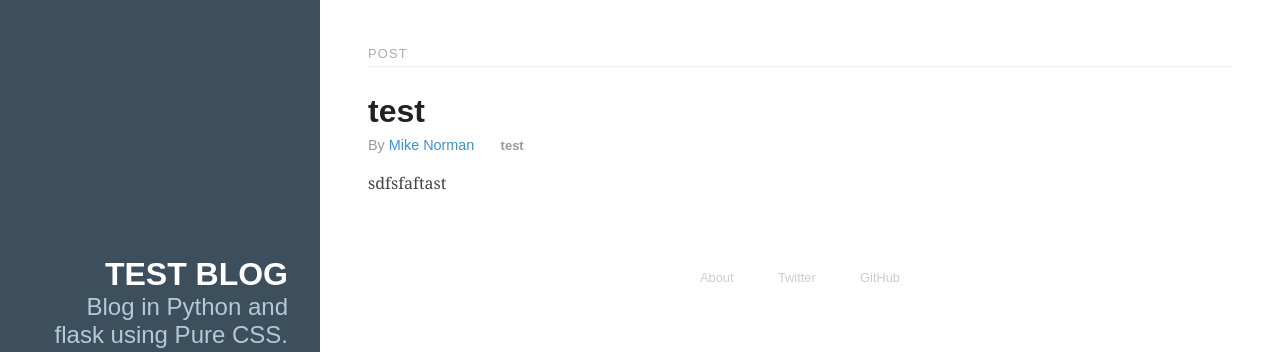
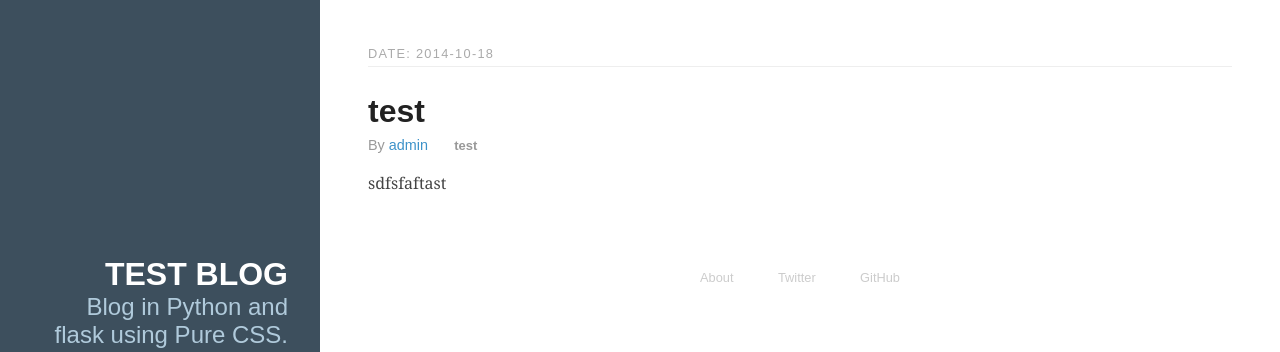
Before and after one commit to vishwa-deep/Websites-1, a Flask app: page /post/2 in a window 1280 px wide. Shown: the top 352 px of the page. Run offline with Flask 2, Linux system fonts and the light colour scheme; data comes from the database, SQL or seed files in the repository; both versions use the stored data as it was after the commit; some libraries are stand-ins or nearby versions.

Commit message:
added user post relationship

```diff
--- a/pyblog/db_create.py
+++ b/pyblog/db_create.py
@@ -5,7 +5,7 @@ from datetime import date
 
 db.create_all()
 
-db.session.add(Post('First post', 'this is my first post','Welcome', date(2014, 10, 03), None, 1))
+db.session.add(Post('First post', 'this is my first post','Welcome', date(2014, 10, 03), None, 1, 'Mike'))
 user = User(user_id='admin', authenticated=False)
 user.hash_password('password')
 new_usr = User(user_id='mike', authenticated=False)
--- a/pyblog/models.py
+++ b/pyblog/models.py
@@ -2,6 +2,7 @@ __author__ = 'admin'
 
 from views import db
 from passlib.apps import custom_app_context as pwd_context
+from flask.ext.login import current_user
 
 
 class Post(db.Model):
@@ -16,14 +17,16 @@ class Post(db.Model):
     posted_date = db.Column(db.Date, default=datetime.datetime.utcnow())
     updated_at = db.Column(db.Date, nullable=True)
     status = db.Column(db.Integer, default=1)
+    user_id = db.Column(db.String, db.ForeignKey('users.user_id'))
 
-    def __init__(self, title='', post_body='', tags='', posted_date=datetime.datetime.utcnow(), updated_at=None, status=1):
+    def __init__(self, title='', post_body='', tags='', posted_date=datetime.datetime.utcnow(), updated_at=None, status=1, user_id=''):
         self.title = title
         self.post_body = post_body
         self.tags = tags
         self.posted_date = posted_date
         self.updated_at = updated_at
         self.status = status
+        self.user_id = user_id
 
     def __repr__(self):
         return '<title %r>' % self.title
@@ -36,6 +39,7 @@ class User(db.Model):
     user_id = db.Column(db.String, primary_key=True)
     password_hash = db.Column(db.String)
     authenticated = db.Column(db.Boolean, default=False)
+    post = db.relationship('Post', backref='poster')
 
     def __init__(self, user_id, authenticated):
         self.user_id = user_id
--- a/pyblog/requirements.txt
+++ b/pyblog/requirements.txt
@@ -10,3 +10,4 @@ SQLAlchemy==0.9.7
 WTForms==2.0.1
 Werkzeug==0.9.6
 itsdangerous==0.24
+passlib==1.6.2
--- a/pyblog/templates/post.html
+++ b/pyblog/templates/post.html
@@ -3,7 +3,8 @@
 {% block content %}
     {% for post in post %}
         <div class="posts">
-                <h1 class="content-subhead">Post</h1>
+
+                <h1 class="content-subhead">Date: {{ dt }}</h1>
 
                 <!-- A single blog post -->
                 <section class="post">
@@ -13,7 +14,7 @@
                         <h2 class="post-title">{{ post.title }}</h2>
 
                         <p class="post-meta">
-                            By <a href="#" class="post-author">Mike Norman</a>&nbsp;&nbsp; <span class="glyphicon glyphicon-tags"></span> <a class="post-category post-category-{{ post.tags }}">{{ post.tags }}</a>
+                            By <a href="#" class="post-author">{{ post.poster.user_id }}</a>&nbsp;&nbsp; <span class="glyphicon glyphicon-tags"></span> <a class="post-category post-category-{{ post.tags }}">{{ post.tags }}</a>
                         </p>
                     </header>
 
--- a/pyblog/templates/template.html
+++ b/pyblog/templates/template.html
@@ -9,8 +9,8 @@
 
 
     <link rel="stylesheet" href="{{ url_for('static', filename='css/pure-min.css') }}">
-    <link rel="stylesheet" href="{{ url_for('static', filename='css/prettify.css') }}">
-    <link rel="stylesheet" href="{{ url_for('static', filename='css/blog.css') }}">
+   {# <link rel="stylesheet" href="{{ url_for('static', filename='css/prettify.css') }}">
+   #} <link rel="stylesheet" href="{{ url_for('static', filename='css/blog.css') }}">
 {#
     <link rel="stylesheet" href ='//maxcdn.bootstrapcdn.com/bootstrap/3.2.0/css/bootstrap.min.css'>
 #}
@@ -42,7 +42,7 @@
                     // add prettyprint class to all <pre><code></code></pre> blocks
             var prettify = false;
             $("pre code").parent().each(function() {
-                $(this).addClass('prettyprint linenums');
+                $(this).addClass('prettyprint');
                 prettify = true;
             });
             prettyPrint();
--- a/pyblog/views.py
+++ b/pyblog/views.py
@@ -4,7 +4,7 @@ from flask import Flask, render_template, request, url_for, flash, redirect, ses
 from flask.ext.sqlalchemy import SQLAlchemy
 from sqlalchemy.exc import IntegrityError
 from forms import AddPost, LoginForm
-from datetime import datetime
+import datetime
 from flask.ext.admin import Admin
 from admin import MyView, AuthenticatedMenuLink, MyModel
 from flask.ext.login import LoginManager, logout_user, login_user, current_user, login_required
@@ -95,5 +95,6 @@ def post(post_id):
     post = db.session.query(Post).filter_by(post_id=new_id)
     for p in post:
         tag = p.tags.split()
+    dt = datetime.date.today()
 
-    return render_template('post.html', post=post, tag=tag)
+    return render_template('post.html', post=post, tag=tag, dt=dt)
```
Also changed, not shown: pyblog/blog.db.
